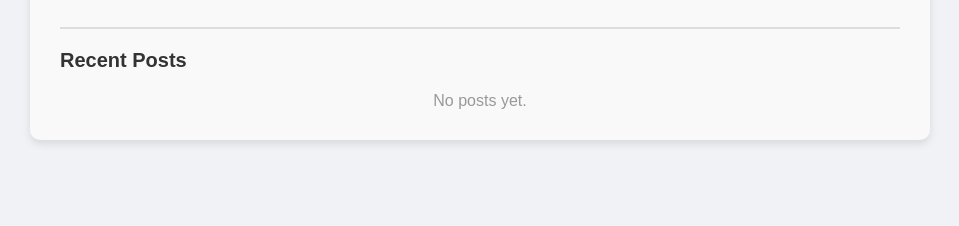
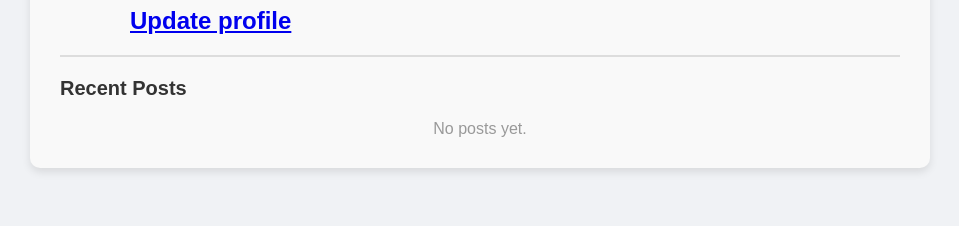
Before and after one commit to aannoo3/Social, a Django app: page /account/profile/ in a window 1280 px wide. Shown: the part 198-424 px from the top of the page, without its empty margins (160-1119 px from the left). Run offline with Django 5.2, Linux system fonts and the light colour scheme; a user stored in the database is signed in; data that the repository does not hold is empty; some libraries are stand-ins or nearby versions.

Commit message:
profile update link added profile page

```diff
--- a/network/users/templates/users/profile.html
+++ b/network/users/templates/users/profile.html
@@ -13,6 +13,7 @@
             <p><strong>Date Joined:</strong> {{ user.date_joined|date:"F d, Y" }}</p>
             <p><strong>Last Active:</strong> {{ user.last_login|date:"F d, Y, H:i" }}</p>
             <p><strong>Total Posts:</strong> {{ user.posts.count }}</p>
+            <h2><a href="{% url 'profile-update' %}">Update profile</a></h2>
         </div>
     </div>
 
```
Also changed, not shown: network/media/profile_pics/c7a2b2fc-fa40-4472-b445-8b04bb5f9c96-3-watermark.png (added).
